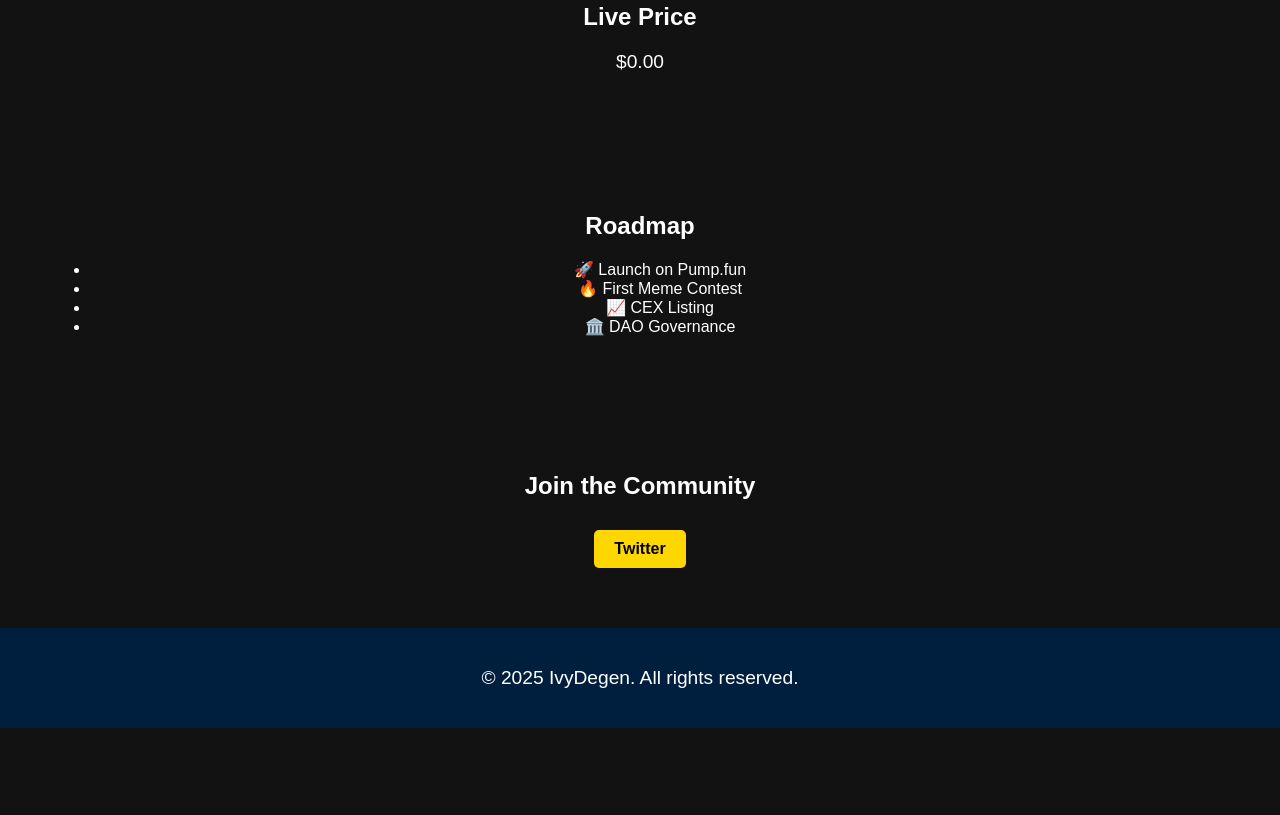
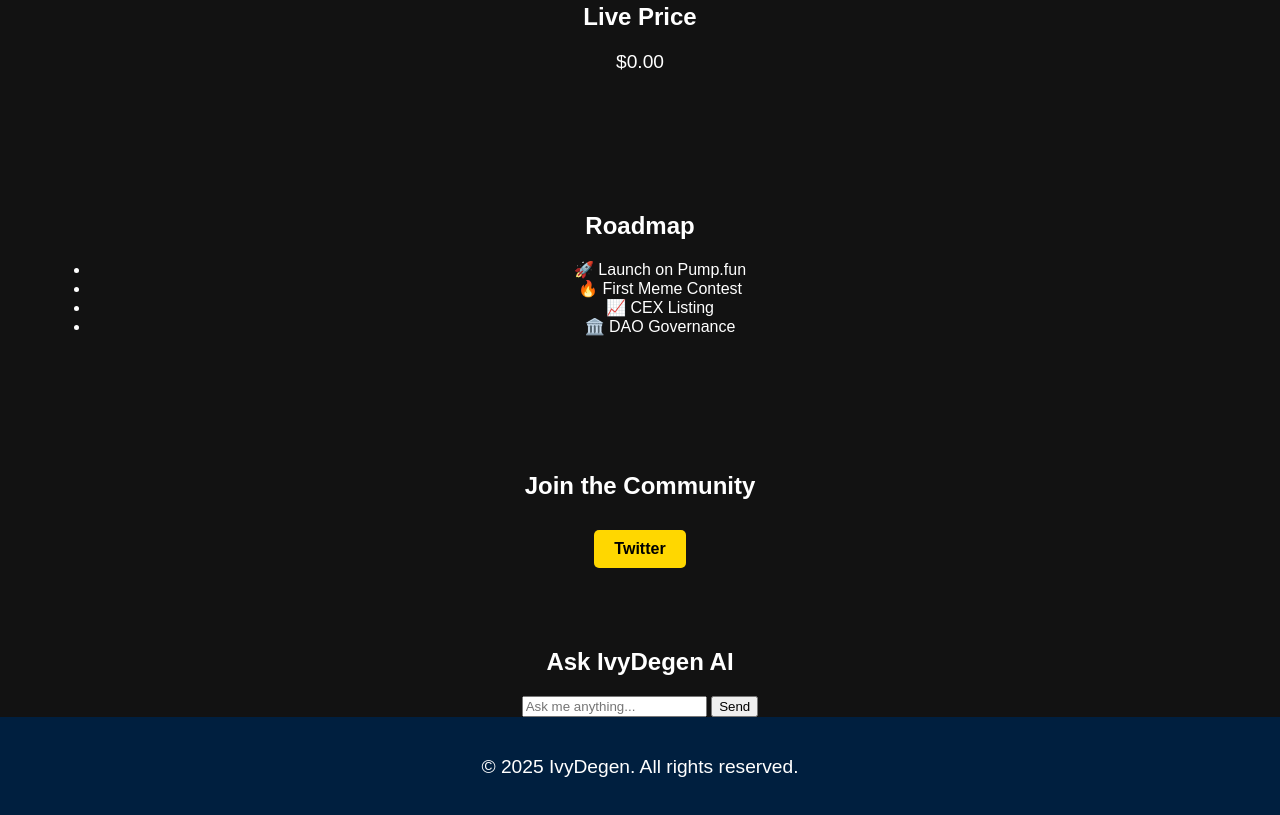
Before and after one commit to twistplot/IvyDegen, a plain HTML site: page index.html in a window 1280 px wide. Shown: the part 887-1702 px from the top of the page. Before the commit the page ends 1615 px from the top, so only its background shows below. Drawn offline with Linux system fonts and the light colour scheme; no server answers.

Commit message:
Update index.html

```diff
--- a/index.html
+++ b/index.html
@@ -53,9 +53,38 @@
         <a href="https://x.com/IvyDegen" class="btn">Twitter</a>
     </section>
 
+    <!-- AI Chatbot -->
+    <section class="chatbot">
+        <h2>Ask IvyDegen AI</h2>
+        <div id="chat-container">
+            <div id="chat-box"></div>
+            <input type="text" id="user-input" placeholder="Ask me anything...">
+            <button onclick="sendMessage()">Send</button>
+        </div>
+    </section>
+
     <footer>
         <p>© 2025 IvyDegen. All rights reserved.</p>
     </footer>
 
+    <script>
+        function sendMessage() {
+            const userInput = document.getElementById("user-input").value;
+            if (!userInput) return;
+
+            const chatBox = document.getElementById("chat-box");
+            const userMessage = document.createElement("p");
+            userMessage.textContent = "You: " + userInput;
+            chatBox.appendChild(userMessage);
+
+            // Simple AI Response (Mockup)
+            const botMessage = document.createElement("p");
+            botMessage.textContent = "IvyDegen AI: That's an interesting question!";
+            chatBox.appendChild(botMessage);
+
+            document.getElementById("user-input").value = "";
+        }
+    </script>
+
 </body>
 </html>
```
